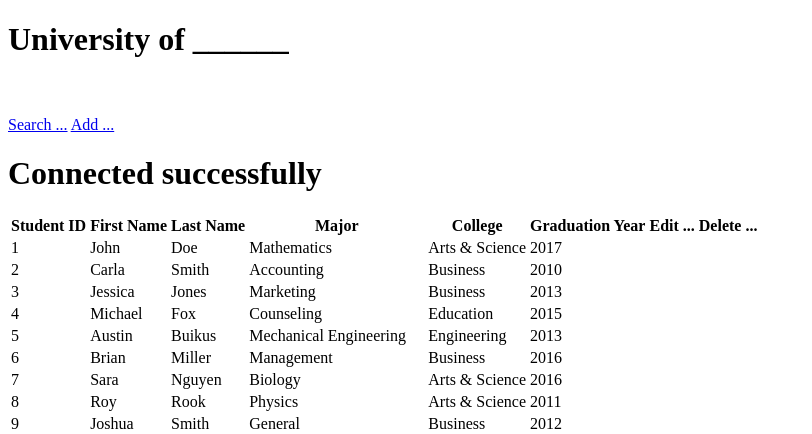
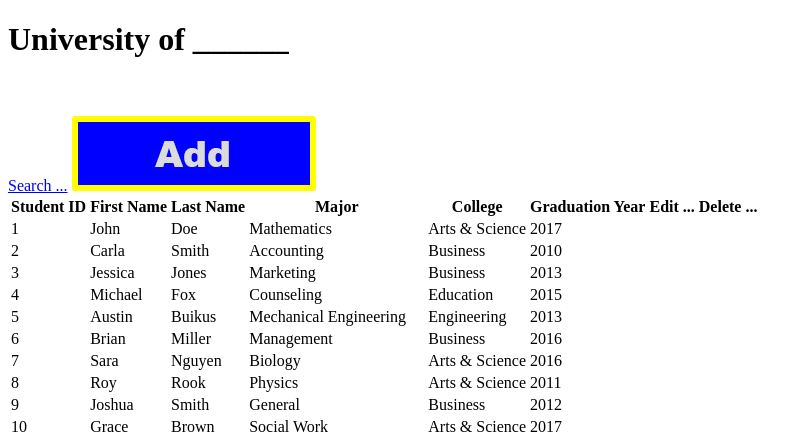
Before and after one commit to sprxv7/DatabaseFinalProject, a PHP site: page /application.php?search=Doe in a window 1280 px wide. Shown: the top 434 px of the page, without its empty margins (0-812 px from the left). Run offline with PHP 8.4, Linux system fonts and the light colour scheme; data comes from the database, SQL or seed files in the repository; data that the repository does not hold is empty.

Commit message:
add image

```diff
--- a/application.php
+++ b/application.php
@@ -9,7 +9,7 @@
         <h1>University of ______</h1><br><br>
 
         <a href="search.html">Search ...</a>
-        <a href="add.html">Add ...</a>
+        <a href="add.html"><img src="addBtn.jpg" alt="add"></a>
         <table>
 			<tr>
 				<th>Student ID</th>
@@ -22,8 +22,6 @@
                 <th>Delete ... </th>
 			</tr>
         <?php
-            // query the database, print out table html of default records:
-            // firstName,lastName, major, graduationYear of all records
 			require("database.php");
         ?>
         </table>
--- a/database.php
+++ b/database.php
@@ -6,7 +6,7 @@ $mysqli = new mysqli($dbhost, $dbuser, $dbpass, $dbname);
 if ($mysqli->connect_error) {
     die("Connection failed: " . $mysqli->connect_error);
 }
-echo "<h1>Connected successfully</h1>";
+
 $search = $_GET['search'];
 $option = $_GET['option'];
 
```
